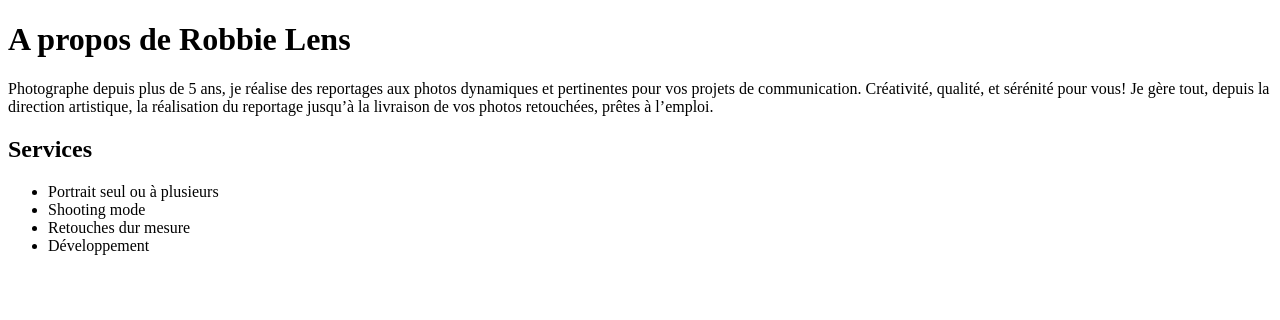
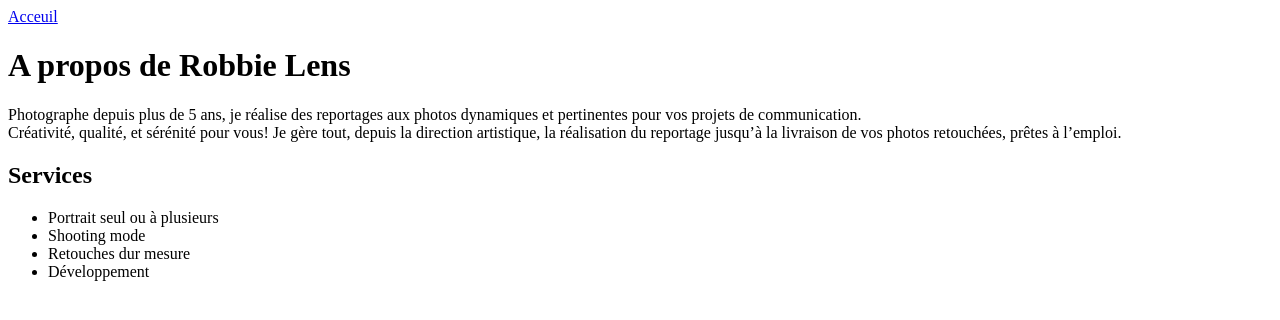
Before and after one commit to Arlonium/cours-open-AP, a plain HTML site: page a-propos.html in a window 1280 px wide. Drawn offline with Linux system fonts and the light colour scheme.

Commit message:
Switch de page BG/Acceuil

```diff
--- a/a-propos.html
+++ b/a-propos.html
@@ -6,10 +6,11 @@
 
    </head>
    <body>
+    <a href="index.html">Acceuil</a>
     <h1><strong>A propos de Robbie Lens</strong></h1>
     <p>
         Photographe depuis plus de 5 ans, je réalise des reportages aux photos dynamiques et pertinentes pour vos
-        projets de communication. Créativité, qualité, et sérénité pour vous! Je gère tout, depuis la direction
+        projets de communication.<br> Créativité, qualité, et sérénité pour vous! Je gère tout, depuis la direction
         artistique, la réalisation du reportage jusqu’à la livraison de vos photos retouchées, prêtes à l’emploi.
     </p>
     <h2>Services</h2>
```
Also changed, not shown: index.html (+1 -0 lines).
